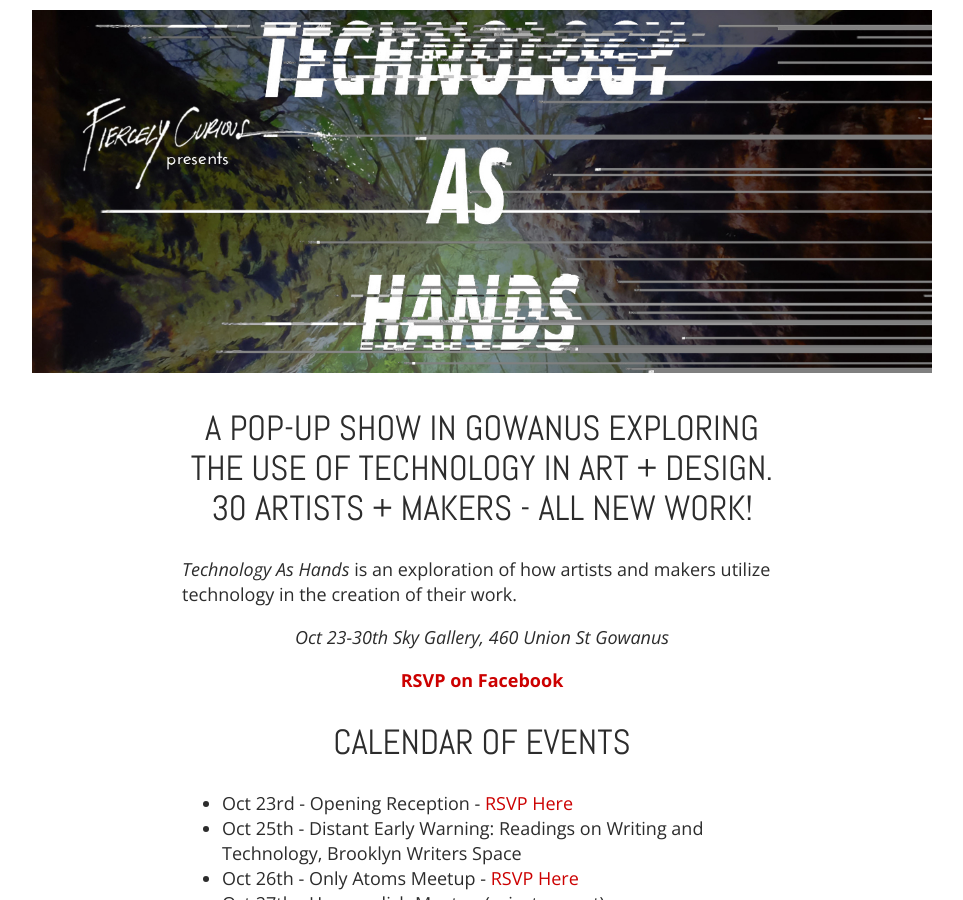
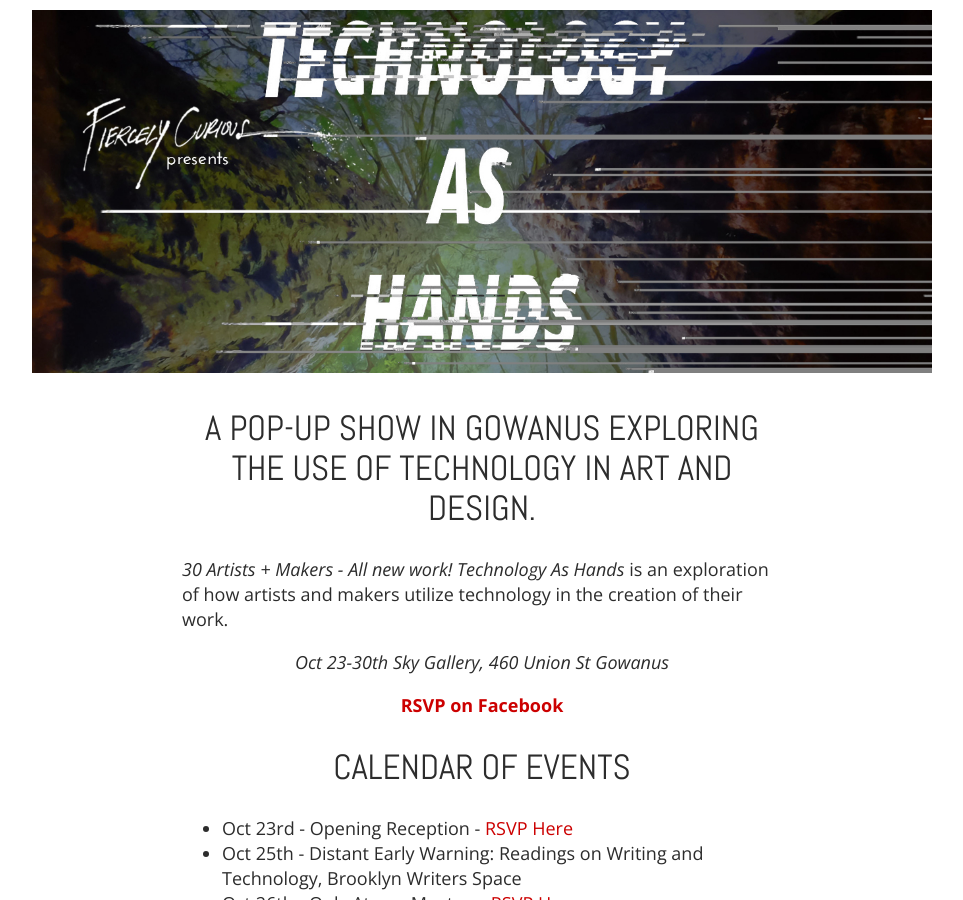
Before and after one commit to technologyashands/technologyashands.github.io, a Jekyll site: the page built from index.html, in a window 1280 px wide and 900 px high. Shown: the whole window, without its empty margins (158-1121 px from the left). Built offline with Jekyll 4.4.1, drawn with Linux system fonts in a browser that asks for light colours; nearby versions of some CDN libraries.

Commit message:
Update index.html

```diff
--- a/index.html
+++ b/index.html
@@ -11,12 +11,11 @@ layout: default
 
 <div class="introtext">
 
-  <h2 class="center">A pop-up show in Gowanus exploring the use of technology in art + design.
-
-  30 Artists + Makers - All new work!</h2>
+  <h2 class="center">A pop-up show in Gowanus exploring the use of technology in art and design. </h2>
 
 
-	<p><em>Technology As Hands</em> is an exploration of how artists and makers utilize technology in the creation of their work.</p>
+	<p><em>30 Artists + Makers - All new work!
+	Technology As Hands</em> is an exploration of how artists and makers utilize technology in the creation of their work.</p>
 
 	<p class="center"><em>Oct 23-30th Sky Gallery, 460 Union St Gowanus</em></p>
 
```
